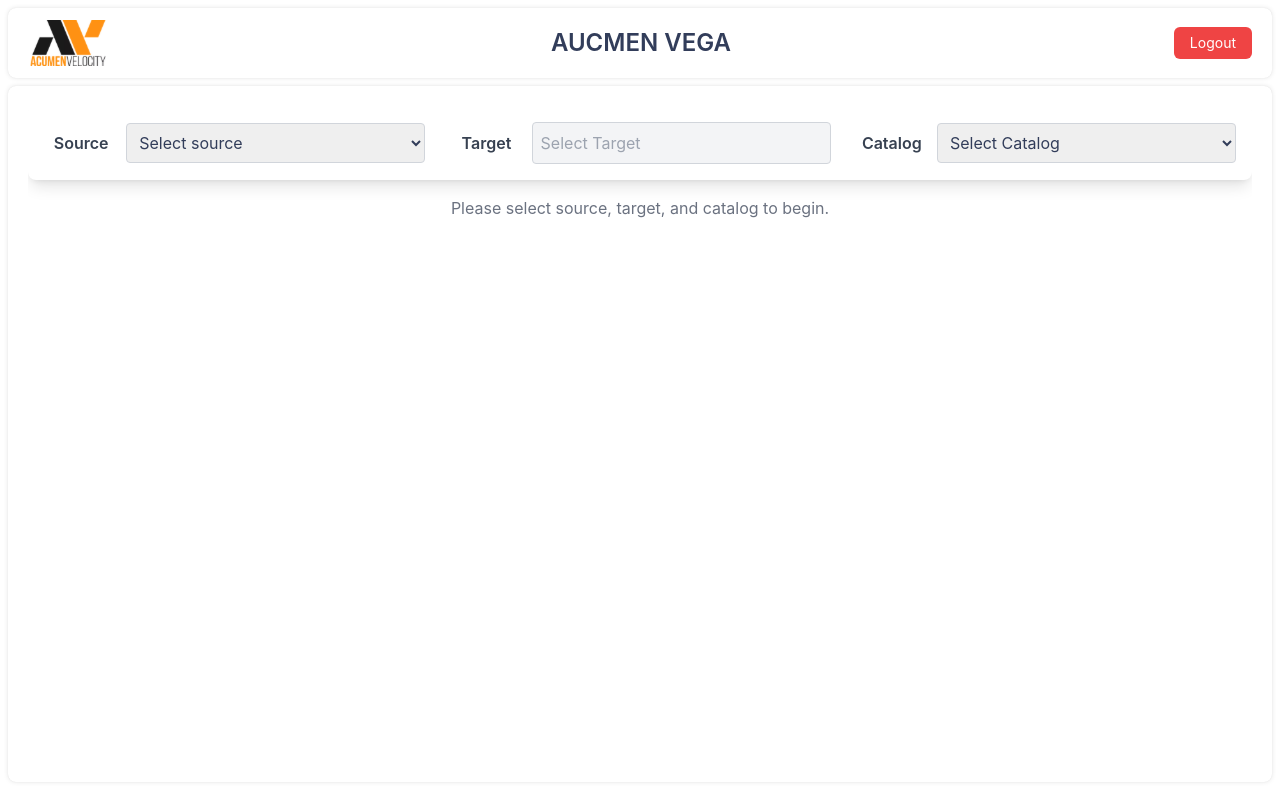
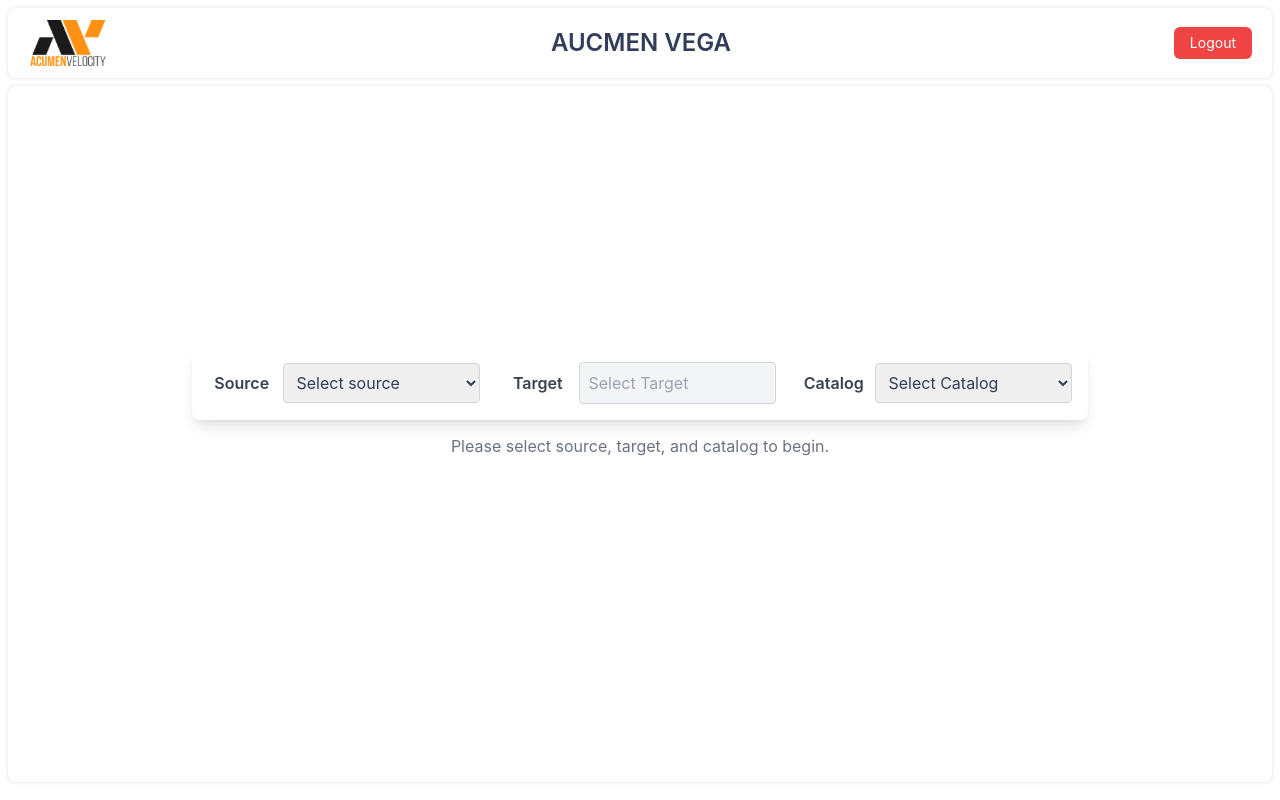
Before and after one commit to RadheshAcumen/IcebergHadoopFlaskClient, a React (Create React App) app: page /dashboard in a window 1280 px wide. Both pictures are taken after typing "name@example.com", "Sample123" into the empty fields and a click on the button "Login". Built offline with nearby package versions, Linux system fonts and the light colour scheme.

Commit message:
new ui animation

```diff
--- a/package.json
+++ b/package.json
@@ -4,6 +4,7 @@
   "private": true,
   "dependencies": {
     "@react-oauth/google": "^0.12.1",
+    "@react-spring/web": "^10.0.1",
     "axios": "^1.7.9",
     "clsx": "^2.1.1",
     "cra-template": "1.2.0",
--- a/src/modules/dashboard.js
+++ b/src/modules/dashboard.js
@@ -16,6 +16,7 @@ const Dashbaord = () => {
     const [target, setTarget] = useState('');
     const [catalog, setCatalog] = useState('');
     const [SelectedComponent, setSelectedComponent] = useState(null);
+    const [isFormReady, setIsFormReady] = useState(false);
 
     const componentMap = {
         'Iceberg-BigQuery': <IcebergToBigQuery />,
@@ -51,12 +52,26 @@ const Dashbaord = () => {
             setSelectedComponent(null);
         }
     }, [source, target]);
+
+    useEffect(() => {
+        setIsFormReady(source && target && catalog);
+    }, [source, target, catalog]);
+
     return (
         <MainLayout>
             <section className="h-full overflow-auto">
-               <div className="container mx-auto flex flex-col items-center">
+                <div className="container mx-auto px-4">
+                    <div className={`transition-all duration-500 ease-in-out w-full mx-auto
+                        ${isFormReady ? 'sticky top-0 z-10 bg-white' : 'flex justify-center items-center max-w-4xl'}
+                    `}>
+                        <div className={`w-full transition-all duration-500 ease-in-out
+                            transform ${isFormReady ? 'translate-y-0 opacity-100' : 'translate-y-[30vh] h-full min-h-[20rem]'}
+                        `}>
                             {/* Selection Card */}
-                        <div className="bg-white shadow-lg rounded-lg p-4 flex flex-col md:flex-row md:space-x-6 w-full space-y-4 md:space-y-0 sticky top-0 z-10">
+                            <div className={`bg-white shadow-lg rounded-lg p-4 w-full
+                            flex flex-col md:flex-row md:space-x-6 space-y-4 md:space-y-0
+                            transition-all duration-900 ease-in-out
+                        `}>
                                 {/* Source Format */}
                                 <div className="flex items-center w-full space-x-2">
                                     <label className="font-semibold text-gray-700 w-24">Source</label>
@@ -112,21 +127,25 @@ const Dashbaord = () => {
                                         onChange={handleCatalogChange}
                                     >
                                         <option value="" disabled>Select Catalog</option>
-                                    <option value="Hadoop">Hadoop</option>
-                                    <option value="Polarized" disabled>Polarized</option>
+                                        {catalogs.map((c) => (
+                                            <option key={c} value={c} disabled={c === 'Polarized'}>{c}</option>
+                                        ))}
                                     </select>
                                 </div>
                             </div>
-
+                        </div>
+                    </div>
 
                     {/* Prompt if missing values */}
-                        {(!source || !target || !catalog) && (
-                            <p className="mt-4 text-gray-500">Please select source, target, and catalog to begin.</p>
+                    {!isFormReady && (
+                        <p className="text-center text-gray-500 mt-2">Please select source, target, and catalog to begin.</p>
                     )}
 
-                        {/* Render component */}
-                        <div className="mt-10 w-full ">
-                            {SelectedComponent && catalog ? <div>{SelectedComponent}</div> : null}
+                    {/* Component fade-in transition */}
+                    <div className={`transition-opacity duration-700 ease-in-out
+                        ${isFormReady ? 'opacity-100 mt-10' : 'opacity-0 h-0 overflow-hidden'}
+                    `}>
+                        {SelectedComponent && <div>{SelectedComponent}</div>}
                     </div>
                 </div>
             </section>
```
Also changed, not shown: 1 other file (tests, documents, lock files or other folders). Lines whose indentation alone changed are shown as unchanged.
